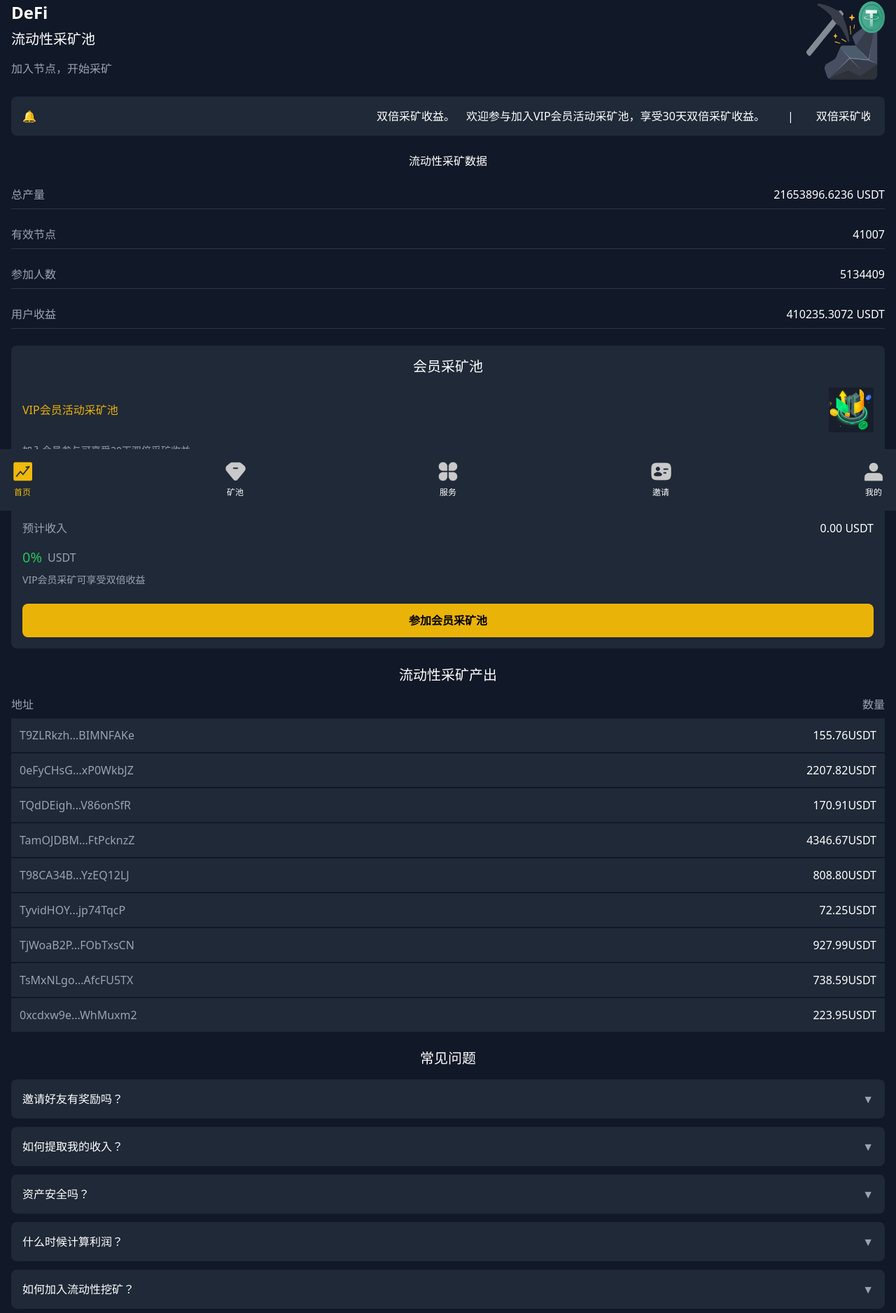
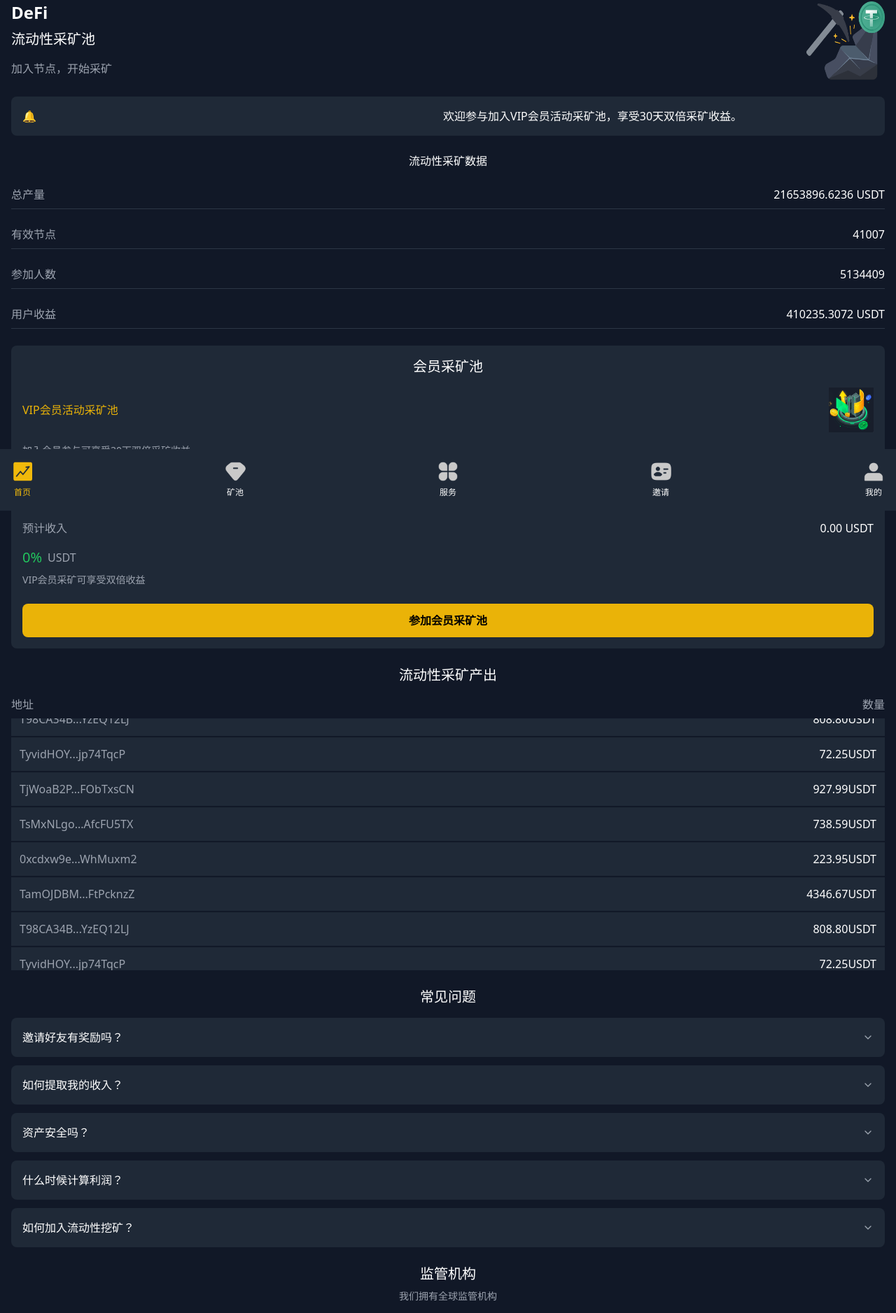
Before and after one commit to drgaonfly/group-manager-frontend, a React (Vite) app: page / in a window 1280 px wide. Shown: the part 70-1947 px from the top of the page at 70% size. Built offline with nearby package versions, Linux system fonts and the light colour scheme.

Commit message:
fix: update home

```diff
--- a/src/components/Home.tsx
+++ b/src/components/Home.tsx
@@ -1,4 +1,40 @@
+import { useState } from 'react';
+
 function Home() {
+
+  const [expandedItems, setExpandedItems] = useState<number[]>([]);
+
+  // 切换展开/收起状态
+  const toggleItem = (index: number) => {
+    setExpandedItems(prev =>
+      prev.includes(index)
+        ? prev.filter(i => i !== index)
+        : [...prev, index]
+    );
+  };
+
+  const faqItems = [
+    {
+      question: "邀请好友有奖励吗？",
+      answer: "是的，您可以通过您的链接邀请您的朋友加入矿池。您可以在参加朋友邀请链的同时从矿池中获得ETH奖励。"
+    },
+    {
+      question: "如何提取我的收入？",
+      answer: "您可以表每天收到的USDT，然后申请提现处理，矿池会在24小时内自动发送到您连接平台的钱包，不支持其他钱包地址。"
+    },
+    {
+      question: "资产安全吗？",
+      answer: "我们采用最先进的安全措施保护您的资产。"
+    },
+    {
+      question: "什么时候计算利润？",
+      answer: "系统每24小时自动计算一次收益。"
+    },
+    {
+      question: "如何加入流动性挖矿？",
+      answer: "连接钱包后即可参与流动性挖矿。"
+    }
+  ];
   return (
     <div>
       {/* DeFi 标题部分 */}
@@ -20,16 +56,12 @@ function Home() {
       </div>
 
       {/* 提醒框 */}
-      <div className="bg-gray-800 p-4 rounded-lg mb-6 overflow-hidden">
-        <div className="flex items-center">
+      <div className="bg-gray-800 p-4 rounded-lg mb-6 overflow-hidden relative">
+        <div className="flex items-center relative">
           <span className="text-yellow-500 mr-2 shrink-0">🔔</span>
-          <div className="overflow-hidden">
+          <div className="overflow-hidden absolute left-12 right-4">
             <div className="flex items-center whitespace-nowrap animate-marquee">
-              <span>双倍采矿收益。</span>
-              <span className="ml-4">欢迎参与加入VIP会员活动采矿池，享受30天双倍采矿收益。</span>
-              <span className="mx-8">|</span>
-              <span>双倍采矿收益。</span>
-              <span className="ml-4">欢迎参与加入VIP会员活动采矿池，享受30天双倍采矿收益。</span>
+              <span className="inline-block animate-[marquee_15s_linear_infinite]">欢迎参与加入VIP会员活动采矿池，享受30天双倍采矿收益。</span>
             </div>
           </div>
         </div>
@@ -114,6 +146,9 @@ function Home() {
           <span className="text-gray-400">地址</span>
           <span className="text-gray-400">数量</span>
         </div>
+        <div className="h-[360px] overflow-hidden relative">
+          {/* 数据 */}
+          <div className="animate-scroll-y">
             <div className="space-y-0.5">
               <div className="flex justify-between items-center bg-gray-800 p-3">
                 <span className="text-gray-400">T9ZLRkzh...BIMNFAKe</span>
@@ -151,6 +186,32 @@ function Home() {
                 <span className="text-gray-400">0xcdxw9e...WhMuxm2</span>
                 <span>223.95USDT</span>
               </div>
+              <div className="flex justify-between items-center bg-gray-800 p-3">
+                <span className="text-gray-400">TamOJDBM...FtPcknzZ</span>
+                <span>4346.67USDT</span>
+              </div>
+              <div className="flex justify-between items-center bg-gray-800 p-3">
+                <span className="text-gray-400">T98CA34B...YzEQ12LJ</span>
+                <span>808.80USDT</span>
+              </div>
+              <div className="flex justify-between items-center bg-gray-800 p-3">
+                <span className="text-gray-400">TyvidHOY...jp74TqcP</span>
+                <span>72.25USDT</span>
+              </div>
+              <div className="flex justify-between items-center bg-gray-800 p-3">
+                <span className="text-gray-400">TjWoaB2P...FObTxsCN</span>
+                <span>927.99USDT</span>
+              </div>
+              <div className="flex justify-between items-center bg-gray-800 p-3">
+                <span className="text-gray-400">TsMxNLgo...AfcFU5TX</span>
+                <span>738.59USDT</span>
+              </div>
+              <div className="flex justify-between items-center bg-gray-800 p-3">
+                <span className="text-gray-400">0xcdxw9e...WhMuxm2</span>
+                <span>223.95USDT</span>
+              </div>
+            </div>
+          </div>
         </div>
       </div>
 
@@ -158,26 +219,34 @@ function Home() {
       <div className="mb-6">
         <h3 className="text-xl mb-4 text-center">常见问题</h3>
         <div className="space-y-3">
-          <div className="flex justify-between items-center p-4 bg-gray-800 rounded-lg">
-            <span>邀请好友有奖励吗？</span>
-            <span className="text-gray-400">▼</span>
+          {faqItems.map((item, index) => (
+            <div key={index} className="bg-gray-800 rounded-lg overflow-hidden">
+              <div
+                className="flex justify-between items-center p-4 cursor-pointer"
+                onClick={() => toggleItem(index)}
+              >
+                <span>{item.question}</span>
+                <svg
+                  className={`w-4 h-4 text-gray-400 transform transition-transform duration-300 ${
+                    expandedItems.includes(index) ? 'rotate-180' : ''
+                  }`}
+                  viewBox="0 0 24 24"
+                  fill="none"
+                  stroke="currentColor"
+                  strokeWidth="2"
+                  strokeLinecap="round"
+                  strokeLinejoin="round"
+                >
+                  <polyline points="6 9 12 15 18 9"></polyline>
+                </svg>
               </div>
-          <div className="flex justify-between items-center p-4 bg-gray-800 rounded-lg">
-            <span>如何提取我的收入？</span>
-            <span className="text-gray-400">▼</span>
+              {expandedItems.includes(index) && (
+                <div className="px-4 pb-4 text-gray-400">
+                  {item.answer}
                 </div>
-          <div className="flex justify-between items-center p-4 bg-gray-800 rounded-lg">
-            <span>资产安全吗？</span>
-            <span className="text-gray-400">▼</span>
+              )}
             </div>
-          <div className="flex justify-between items-center p-4 bg-gray-800 rounded-lg">
-            <span>什么时候计算利润？</span>
-            <span className="text-gray-400">▼</span>
-          </div>
-          <div className="flex justify-between items-center p-4 bg-gray-800 rounded-lg">
-            <span>如何加入流动性挖矿？</span>
-            <span className="text-gray-400">▼</span>
-          </div>
+          ))}
         </div>
       </div>
 
--- a/src/components/Serve.tsx
+++ b/src/components/Serve.tsx
@@ -24,9 +24,9 @@ function Service() {
   return (
     <div className="bg-gray-900 text-white">
       {/* 轮播图 */}
-      <div className="relative w-full h-48 mb-2 overflow-hidden rounded-lg">
+      <div className="relative w-full h-48 mb-2 overflow-hidden rounded-lg xl:h-[600px]">
         <div
-          className="flex w-full transition-transform duration-500 ease-in-out"
+          className="flex w-full h-full transition-transform duration-500 ease-in-out"
           style={{ transform: `translateX(-${currentIndex * 100}%)` }}
         >
           {images.map((image, index) => (
@@ -34,7 +34,7 @@ function Service() {
               key={index}
               src={image}
               alt={`Banner ${index + 1}`}
-              className="w-full h-full object-contain flex-shrink-0"
+              className="w-full h-full object-cover flex-shrink-0"
             />
           ))}
         </div>
--- a/tailwind.config.js
+++ b/tailwind.config.js
@@ -8,12 +8,17 @@ export default {
     extend: {
       animation: {
         marquee: 'marquee 20s linear infinite',
+        'scroll-y': 'scroll-y 20s linear infinite',
       },
       keyframes: {
         marquee: {
           '0%': { transform: 'translateX(100%)' },
           '100%': { transform: 'translateX(-100%)' },
         },
+        'scroll-y': {
+          '0%': { transform: 'translateY(0)' },
+          '100%': { transform: 'translateY(-100%)' },
+        },
       },
     },
   },
```
Lines whose indentation alone changed are shown as unchanged.
